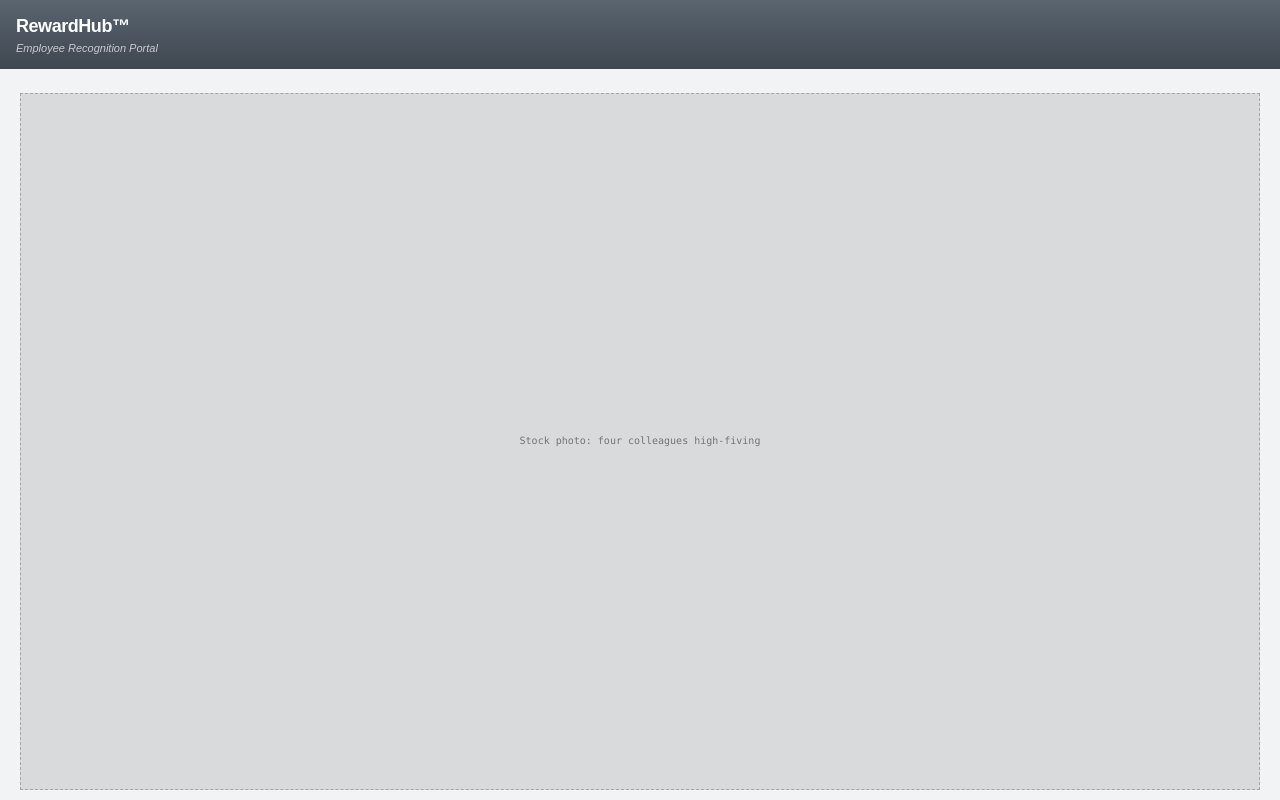
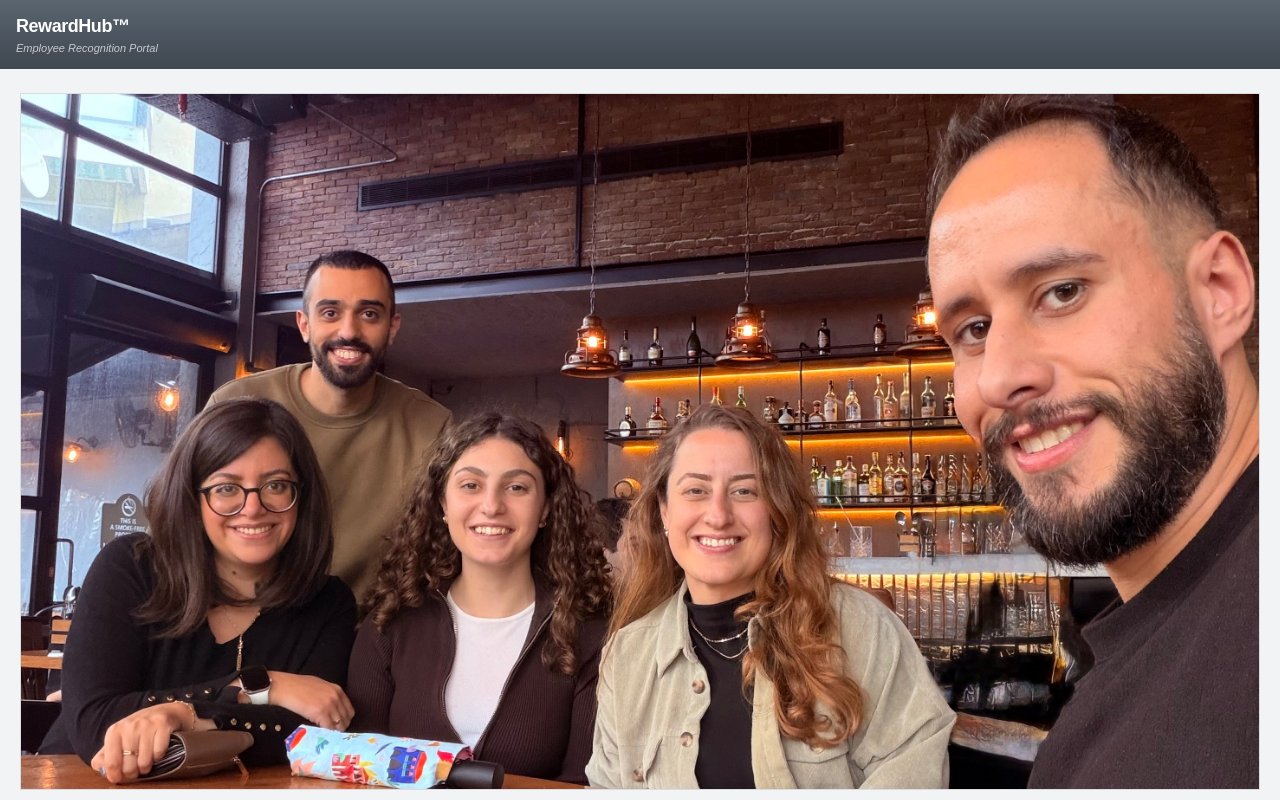
Before and after one commit to royrhayem/jessy-anniversary, a Next.js app: page / in a window 1280 px wide. Shown: the top 800 px of the page. Built offline with nearby package versions, Linux system fonts and the light colour scheme.

Commit message:
Fix team image issue
(cherry picked from commit 085ebda9cd1de132c0e5a1834d00f71b0d828306)

```diff
--- a/src/app/page.tsx
+++ b/src/app/page.tsx
@@ -45,7 +45,7 @@ export default function Landing() {
 
       <div className="flex-1 px-5 py-6 flex flex-col items-center text-center">
         <Placeholder
-          src="/corporate-hero.jpg"
+          src="/corporate-hero.jpeg"
           label="Stock photo: four colleagues high-fiving"
           className="w-full aspect-video mb-6 border border-corp-border"
         />
--- a/src/components/Placeholder.tsx
+++ b/src/components/Placeholder.tsx
@@ -53,6 +53,6 @@ export default function Placeholder({
 
 /** Warmed during the landing spinner so nothing waits on office wifi later. */
 export const PLACEHOLDER_IMAGES = [
-  "/corporate-hero.jpg",
+  "/corporate-hero.jpeg",
   "/chatgpt-sleep.png",
 ];
```
Also changed, not shown: public/corporate-hero.jpeg (added), public/corporate-hero.jpg (deleted), 1 other file (tests, documents, lock files or other folders).
